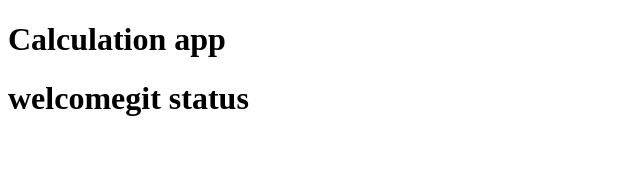
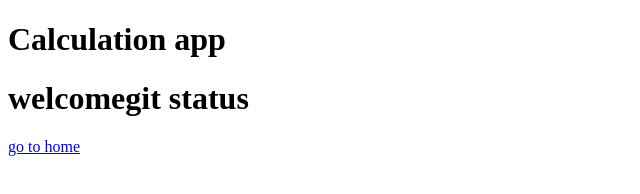
Before and after one commit to vallibalusu/vallibalusu.github.io, a plain HTML site: page index.html in a window 1280 px wide. Shown: the full height of the page, 0-640 px from the left. Drawn offline with Linux system fonts and the light colour scheme.

Commit message:
made changes

```diff
--- a/index.html
+++ b/index.html
@@ -5,5 +5,6 @@
 </head>
 <body>
     <h1>welcomegit status</h1>
+    <a href="go to home.html">go to home</a>
 </body>
 </html>
```
Also changed, not shown: home.html (+1 -1 lines).
